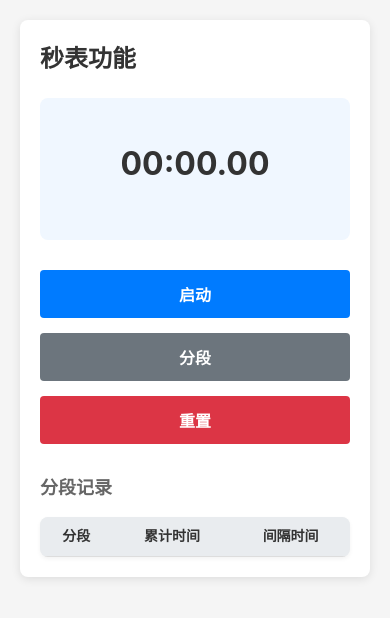
After one commit to ajmd789/Zpython, a Django app: page /stopwatch in a window 390 px wide. The commit adds this page. Shown: the top 618 px of the page. Run offline with Django 4.2, Linux system fonts and the light colour scheme; lists and menus that the app fills with data are empty.

Commit message:
feat(秒表): 添加秒表功能页面及实现
实现秒表功能页面，包括：
1. 添加stopwatch视图函数和URL路由
2. 创建秒表HTML页面及前端交互逻辑
3. 在首页添加秒表功能入口
4. 添加相关需求文档和设计文档

```diff
--- /dev/null
+++ b/zapp/templates/zapp/stopwatch.html
@@ -0,0 +1,327 @@
+{% load static %}
+<!DOCTYPE html>
+<html lang="zh-CN">
+<head>
+    <meta charset="UTF-8">
+    <meta name="viewport" content="width=device-width, initial-scale=1.0, maximum-scale=1.0, user-scalable=no">
+    <title>秒表功能</title>
+    <style>
+        * {
+            margin: 0;
+            padding: 0;
+            box-sizing: border-box;
+        }
+
+        body {
+            font-family: -apple-system, BlinkMacSystemFont, 'Segoe UI', Roboto, 'Helvetica Neue', Arial, sans-serif;
+            background-color: #f5f5f5;
+            padding: 20px;
+            line-height: 1.6;
+        }
+
+        .container {
+            max-width: 800px;
+            margin: 0 auto;
+            background-color: #fff;
+            padding: 30px;
+            border-radius: 8px;
+            box-shadow: 0 2px 10px rgba(0, 0, 0, 0.1);
+        }
+
+        h1 {
+            font-size: 24px;
+            margin-bottom: 20px;
+            color: #333;
+        }
+
+        .stopwatch-display {
+            background-color: #f0f7ff;
+            padding: 40px;
+            border-radius: 8px;
+            margin-bottom: 30px;
+            text-align: center;
+        }
+
+        .stopwatch-time {
+            font-size: 48px;
+            font-weight: bold;
+            color: #333;
+            margin-bottom: 10px;
+        }
+
+        .btn-group {
+            display: flex;
+            gap: 15px;
+            justify-content: center;
+            margin-bottom: 30px;
+            flex-wrap: wrap;
+        }
+
+        .btn {
+            padding: 12px 24px;
+            border: none;
+            border-radius: 4px;
+            cursor: pointer;
+            font-size: 16px;
+            font-weight: bold;
+            transition: all 0.3s ease;
+        }
+
+        .btn-primary {
+            background-color: #007bff;
+            color: #fff;
+        }
+
+        .btn-primary:hover {
+            background-color: #0056b3;
+        }
+
+        .btn-secondary {
+            background-color: #6c757d;
+            color: #fff;
+        }
+
+        .btn-secondary:hover {
+            background-color: #545b62;
+        }
+
+        .btn-danger {
+            background-color: #dc3545;
+            color: #fff;
+        }
+
+        .btn-danger:hover {
+            background-color: #c82333;
+        }
+
+        .laps-section {
+            margin-top: 30px;
+        }
+
+        .laps-section h2 {
+            font-size: 18px;
+            margin-bottom: 15px;
+            color: #666;
+        }
+
+        .laps-table {
+            width: 100%;
+            border-collapse: collapse;
+            background-color: #f9f9f9;
+            border-radius: 8px;
+            overflow: hidden;
+            box-shadow: 0 2px 4px rgba(0, 0, 0, 0.05);
+        }
+
+        .laps-table th,
+        .laps-table td {
+            padding: 12px;
+            text-align: center;
+            border-bottom: 1px solid #ddd;
+        }
+
+        .laps-table th {
+            background-color: #e9ecef;
+            font-weight: bold;
+            color: #333;
+        }
+
+        .laps-table tr:hover {
+            background-color: #f1f1f1;
+        }
+
+        .lap-number {
+            font-weight: bold;
+            color: #007bff;
+        }
+
+        .lap-time {
+            font-family: 'Courier New', monospace;
+            font-weight: bold;
+        }
+
+        .interval-time {
+            font-family: 'Courier New', monospace;
+            font-weight: bold;
+            color: #28a745;
+        }
+
+        @media (max-width: 768px) {
+            .container {
+                padding: 20px;
+            }
+
+            .stopwatch-time {
+                font-size: 32px;
+            }
+
+            .btn-group {
+                flex-direction: column;
+                align-items: stretch;
+            }
+
+            .btn {
+                width: 100%;
+            }
+
+            .laps-table th,
+            .laps-table td {
+                padding: 8px;
+                font-size: 14px;
+            }
+        }
+    </style>
+</head>
+<body>
+    <div class="container">
+        <h1>秒表功能</h1>
+
+        <div class="stopwatch-display">
+            <div class="stopwatch-time" id="stopwatchTime">00:00.00</div>
+        </div>
+
+        <div class="btn-group">
+            <button class="btn btn-primary" id="startStopBtn">启动</button>
+            <button class="btn btn-secondary" id="lapBtn" disabled>分段</button>
+            <button class="btn btn-danger" id="resetBtn" disabled>重置</button>
+        </div>
+
+        <div class="laps-section">
+            <h2>分段记录</h2>
+            <table class="laps-table">
+                <thead>
+                    <tr>
+                        <th>分段</th>
+                        <th>累计时间</th>
+                        <th>间隔时间</th>
+                    </tr>
+                </thead>
+                <tbody id="lapsBody">
+                    <!-- 分段记录将通过JavaScript动态添加 -->
+                </tbody>
+            </table>
+        </div>
+    </div>
+
+    <script>
+        // 秒表核心变量
+        let startTime = null;
+        let currentTime = null;
+        let lapTimes = [];
+        let timerInterval = null;
+        let isRunning = false;
+
+        // 页面加载完成后初始化
+        window.addEventListener('load', function() {
+            // 获取访问者IP（参照timestamp.html的API格式）
+            fetch('/apipy/api/pythongetip/', {
+                method: 'POST'
+            })
+                .then(response => response.json())
+                .then(data => {
+                    console.log('IP采集成功:', data);
+                })
+                .catch(error => {
+                    console.error('IP采集失败:', error);
+                });
+
+            // 绑定事件监听器
+            bindEventListeners();
+        });
+
+        // 绑定事件监听器
+        function bindEventListeners() {
+            // 启动/停止按钮
+            document.getElementById('startStopBtn').addEventListener('click', function() {
+                startStopwatch();
+            });
+
+            // 分段按钮
+            document.getElementById('lapBtn').addEventListener('click', function() {
+                recordLap();
+            });
+
+            // 重置按钮
+            document.getElementById('resetBtn').addEventListener('click', function() {
+                resetStopwatch();
+            });
+        }
+
+        // 启动/停止秒表
+        function startStopwatch() {
+            if (!isRunning) {
+                // 启动秒表
+                startTime = Date.now() - (currentTime || 0);
+                timerInterval = setInterval(updateDisplay, 10);
+                document.getElementById('startStopBtn').textContent = '停止';
+                document.getElementById('lapBtn').disabled = false;
+                document.getElementById('resetBtn').disabled = false;
+                isRunning = true;
+            } else {
+                // 停止秒表
+                clearInterval(timerInterval);
+                document.getElementById('startStopBtn').textContent = '启动';
+                isRunning = false;
+            }
+        }
+
+        // 记录分段
+        function recordLap() {
+            if (!isRunning) return;
+
+            const lapTime = currentTime;
+            lapTimes.push(lapTime);
+            updateLapsDisplay();
+        }
+
+        // 重置秒表
+        function resetStopwatch() {
+            clearInterval(timerInterval);
+            startTime = null;
+            currentTime = null;
+            lapTimes = [];
+            updateDisplay();
+            updateLapsDisplay();
+            document.getElementById('startStopBtn').textContent = '启动';
+            document.getElementById('lapBtn').disabled = true;
+            document.getElementById('resetBtn').disabled = true;
+            isRunning = false;
+        }
+
+        // 更新秒表显示
+        function updateDisplay() {
+            currentTime = Date.now() - startTime;
+            const formattedTime = formatTime(currentTime);
+            document.getElementById('stopwatchTime').textContent = formattedTime;
+        }
+
+        // 更新分段显示
+        function updateLapsDisplay() {
+            const lapsBody = document.getElementById('lapsBody');
+            lapsBody.innerHTML = '';
+
+            lapTimes.forEach((lapTime, index) => {
+                const row = document.createElement('tr');
+                const interval = index === 0 ? lapTime : lapTime - lapTimes[index - 1];
+
+                row.innerHTML = `
+                    <td class="lap-number">${index + 1}</td>
+                    <td class="lap-time">${formatTime(lapTime)}</td>
+                    <td class="interval-time">${formatTime(interval)}</td>
+                `;
+
+                lapsBody.appendChild(row);
+            });
+        }
+
+        // 格式化时间
+        function formatTime(timeInMs) {
+            const minutes = Math.floor(timeInMs / 60000);
+            const seconds = Math.floor((timeInMs % 60000) / 1000);
+            const milliseconds = Math.floor((timeInMs % 1000) / 10);
+
+            return `${minutes.toString().padStart(2, '0')}:${seconds.toString().padStart(2, '0')}.${milliseconds.toString().padStart(2, '0')}`;
+        }
+    </script>
+</body>
+</html>
--- a/zapp/urls.py
+++ b/zapp/urls.py
@@ -23,6 +23,8 @@ urlpatterns = [
     path('duanlian', views.duanlian, name='duanlian'),
     # 时间戳转换页面
     path('timestamp', views.timestamp, name='timestamp'),
+    # 秒表功能页面
+    path('stopwatch', views.stopwatch, name='stopwatch'),
     # 静态文件访问接口
     path('static/<path:file_path>', views.static_file_access, name='static_file_access'),
     # 股票代码管理API
--- a/zapp/views.py
+++ b/zapp/views.py
@@ -465,6 +465,13 @@ def voice_room(request):
     """
     return render(request, 'zapp/voice_room.html')
 
+
+def stopwatch(request):
+    """
+    秒表功能页面
+    """
+    return render(request, 'zapp/stopwatch.html')
+
 @require_GET
 def download_code_data(request):
     """
--- /dev/null
+++ b/规约.txt
@@ -0,0 +1,3 @@
+1.任何需求，拿到后都分析一下，生成requirements.md ,然后询问我是否有要修改的地方，然后根据requirements.md生成design.md，然后询问我是否有要修改的地方，然后根据design.md，生成tasks.md，然后询问我是否有要修改的地方，然后再写代码；
+2.按照文件夹生成这些md，比如精确到2026-01-29-1点59分3秒，然后命名文件夹2026-01-29-1点59分3秒-生成秒表页面， 这个需求的md放在这个文件夹里面；
+3.生成html，接口调用可以参照zapp\templates\zapp\timestamp.html里的api格式；
```
Also changed, not shown: design.md (added, +68 -0 lines), requirements.md (added, +25 -0 lines), tasks.md (added, +25 -0 lines), zapp/templates/zapp/homepage.html (+5 -0 lines).
